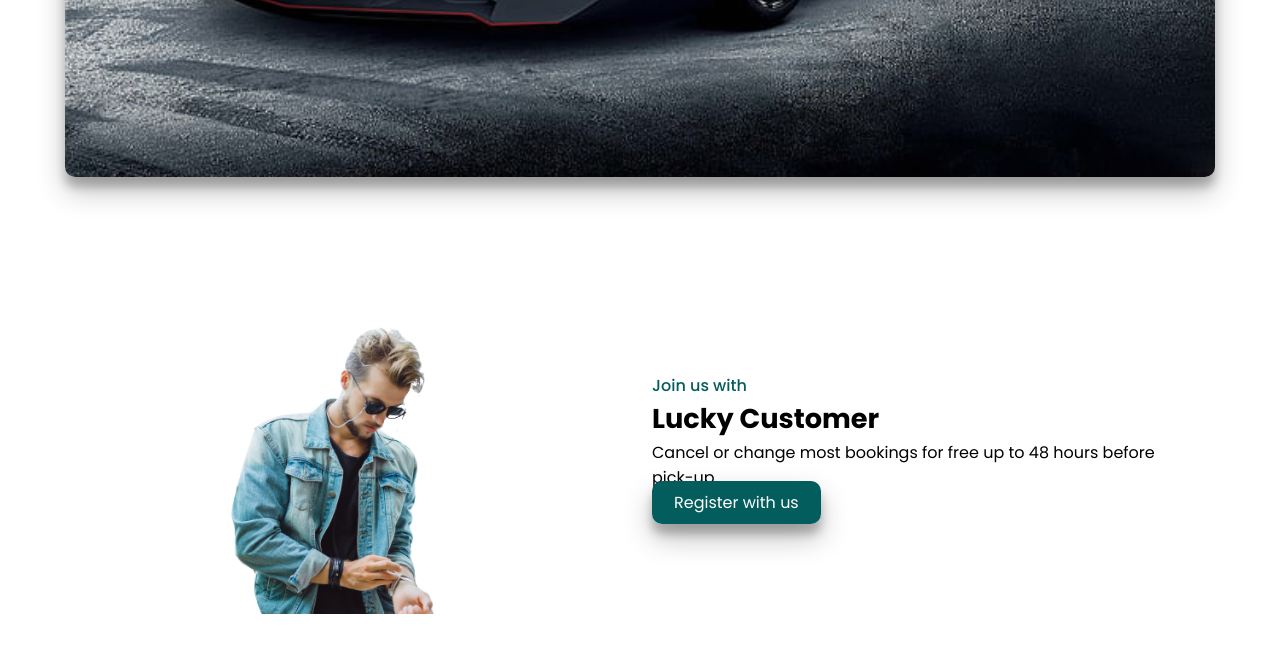
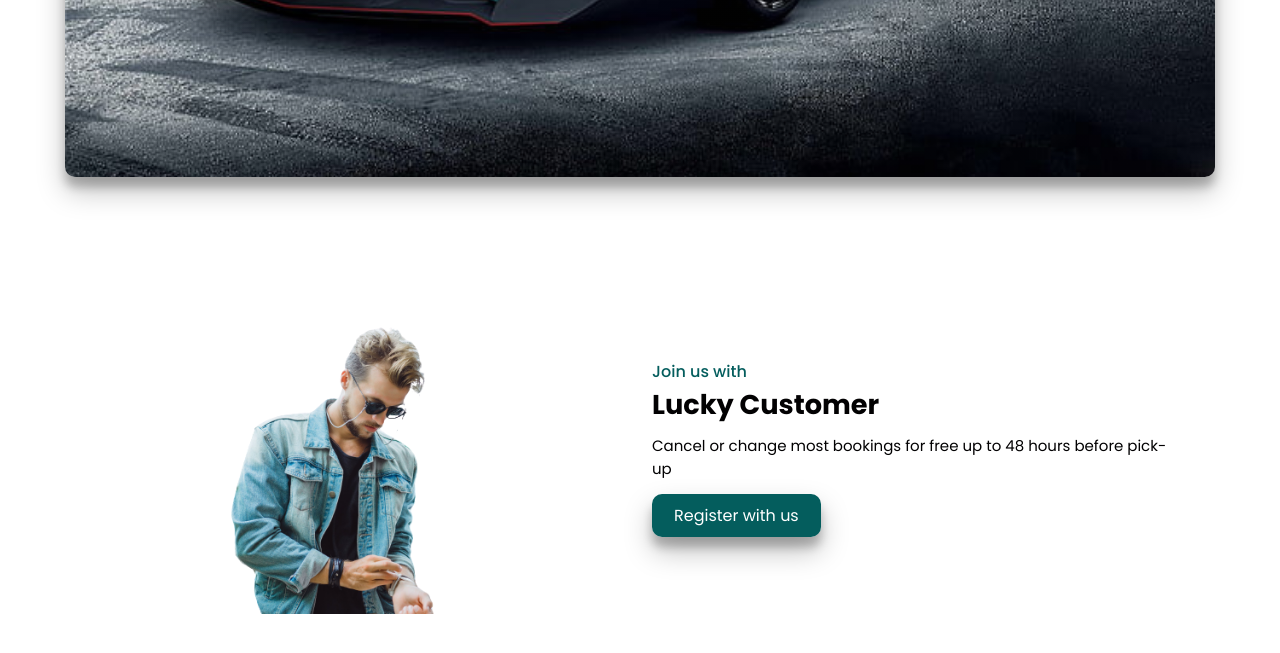
Before and after one commit to dinithimendis/Car_rental_system, a plain HTML site: page Frontent/index.html in a window 1280 px wide. Shown: the part 433-1086 px from the top of the page. Drawn offline with Linux system fonts and the light colour scheme.

Commit message:
content update

```diff
--- a/Frontent/site/style.css
+++ b/Frontent/site/style.css
@@ -212,3 +212,8 @@ header.shadow #search-icon {
 .about-text h2 {
     font-size: 1.7rem;
 }
+
+.about-text p {
+    font-size: 0.938rem;
+    margin: 0.5rem 0 1.4rem;
+}
```
